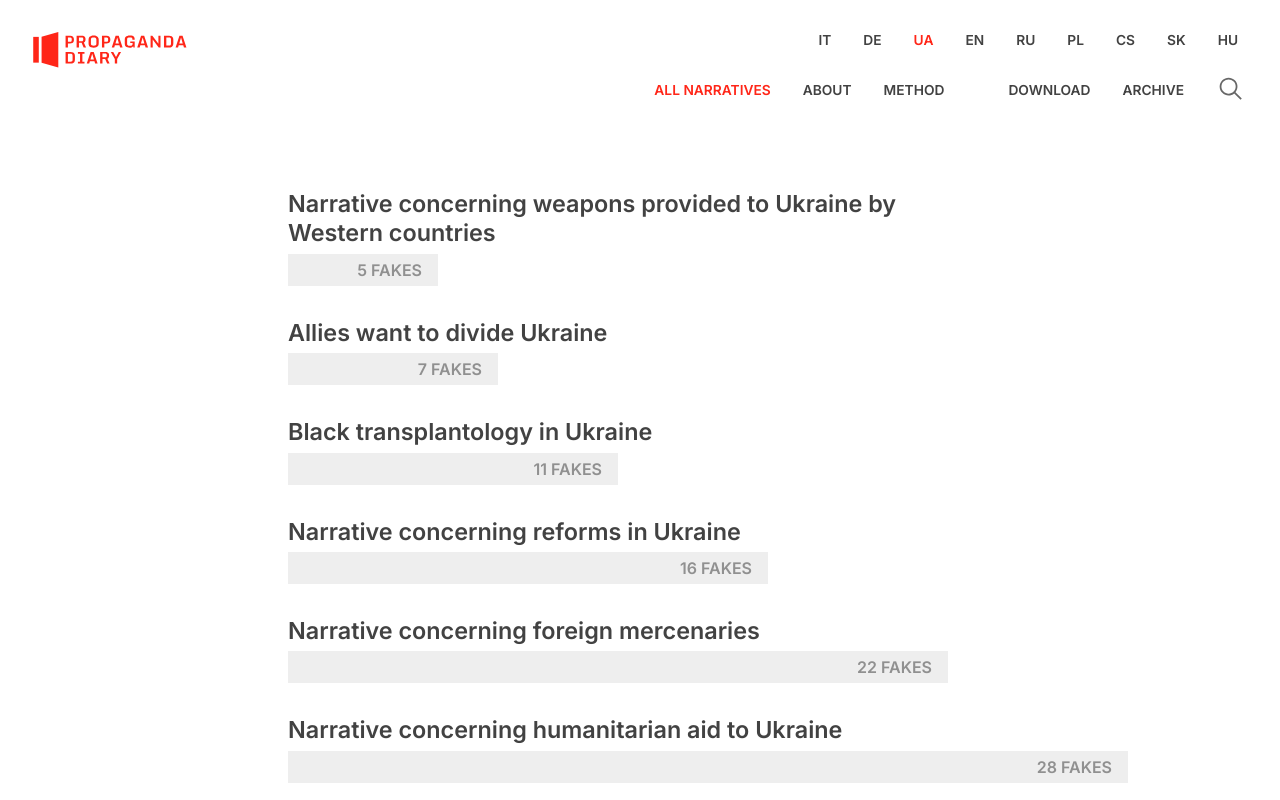
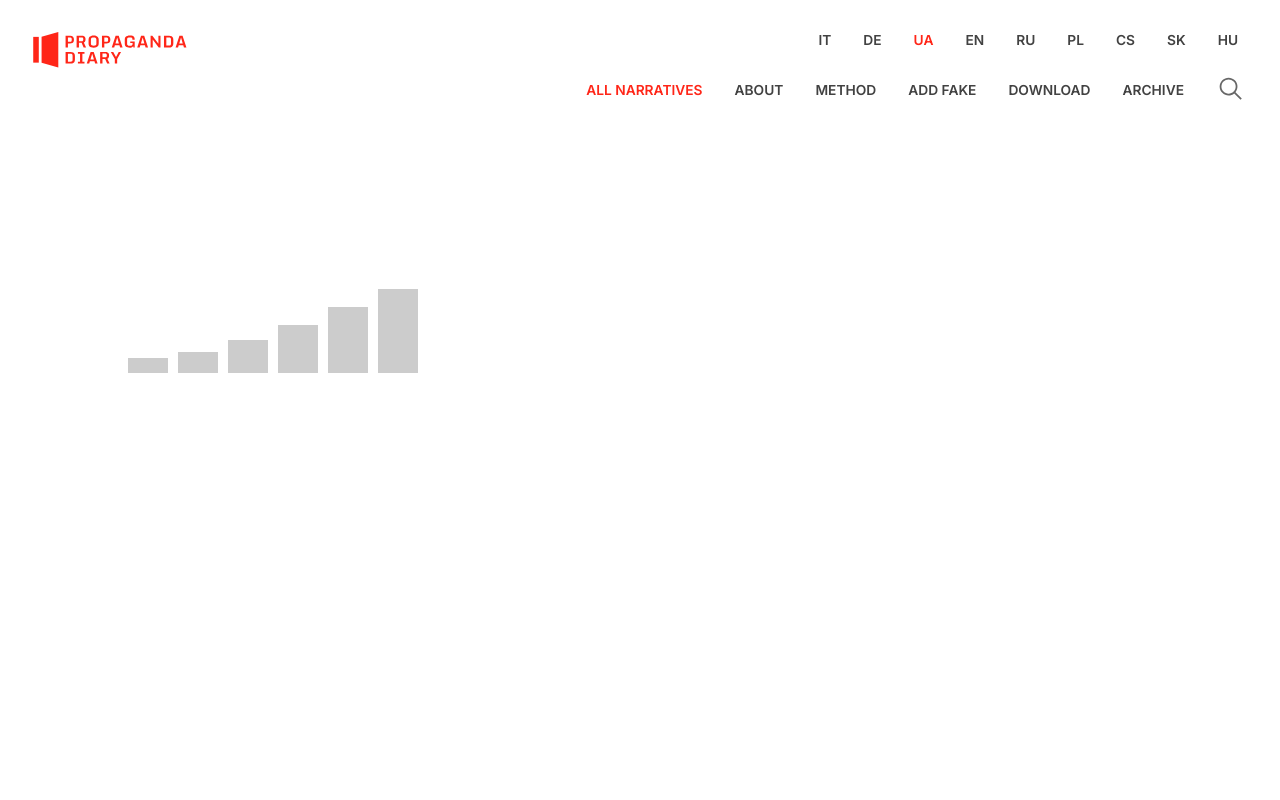
Before and after one commit to sergesoroka/propagandaDiary, a Next.js app: page /narratives in a window 1280 px wide. Shown: the top 800 px of the page. Built offline with nearby package versions, Linux system fonts and the light colour scheme.

Commit message:
BarChart Narratives

```diff
--- a/data/spetialTexts.json
+++ b/data/spetialTexts.json
@@ -24,7 +24,7 @@
         "hu": ""
     },
     {
-        "key": "Add Fake",
+        "key": "Add_Fake",
         "en": "Add Fake",
         "it": "",
         "de": "",
--- a/src/components/Header/Navbar/Navbar.tsx
+++ b/src/components/Header/Navbar/Navbar.tsx
@@ -32,7 +32,7 @@ const Navbar = () => {
         target="_blank"
       >
         <li className={pathname === "/method" ? styles.activeLink : ""}>
-          <SpetialText name={"Add_fake"} />
+          <SpetialText name={"Add_Fake"} />
         </li>
       </Link>
 
--- a/src/pages/narratives.tsx
+++ b/src/pages/narratives.tsx
@@ -3,43 +3,40 @@ import styles from "@/styles/Home.module.css";
 import { uniqueNarrativesEn } from "../../utils/statisticCalculate";
 import data from "../../data/dataEn.json";
 import Link from "next/link";
+import { useState } from "react";
 
-const narratives = () => {
+const Narratives = () => {
+  const [title, setTitle] = useState<string | null>(null);
+
   const uniqueFakes: string[] = [];
   const renderNarratives = uniqueNarrativesEn.map((item, i) => {
-    data.map((fake, i) => {
+    data.map((fake) => {
       if (!uniqueFakes.includes(fake.Fake) && fake.Narrative === item) {
         uniqueFakes.push(fake.Fake);
       }
     });
     return (
-      <>
-        <Link href={{ pathname: `/narrative/${item}` }}>
-          <div key={i} className={styles.allNarrativesBarChart}>
-            <h1 className={styles.narrativePageHeading}>{item}</h1>
-            {/* <hr
-              style={{
-                marginTop: ".8rem",
-                height: "1px",
-                width: `${uniqueFakes.length * 30}px`,
-                background: "#e7e7e7",
-                border: "none",
-              }}
-            /> */}
-            <div
-              className={styles.allNarrativesBar}
-              style={{ width: `${uniqueFakes.length * 30}px` }}
-            >
-              <span className={styles.fakesNumber}>
-                {uniqueFakes.length} FAKES
-              </span>
-            </div>
-          </div>
-        </Link>
-      </>
+      <rect
+        key={i}
+        width="40"
+        height={uniqueFakes.length * 3}
+        fill={title === item ? "#ff2618" : "#ccc"}
+        x={i * 50}
+        style={{ cursor: "pointer" }}
+        onClick={() => setTitle(item)}
+      />
     );
   });
-  return <div className={styles.allNarrativesWrap}>{renderNarratives}</div>;
+  return (
+    <div className={styles.allNarrativesWrap}>
+      <svg width="830" height="200" style={{ transform: "scaleY(-1)" }}>
+        {renderNarratives}
+      </svg>
+      <Link href={{ pathname: `/narrative/${title}` }}>
+        <h3 className={styles.narrativeDynamicTitle}>{title}</h3>
+      </Link>
+    </div>
+  );
 };
 
-export default narratives;
+export default Narratives;
--- a/src/styles/Home.module.css
+++ b/src/styles/Home.module.css
@@ -225,12 +225,8 @@
 }
 
 .allNarrativesWrap {
-  display: flex;
-  flex-direction: column;
-  justify-content: flex-start;
-  align-items: flex-start;
-  padding: 2rem 18rem;
-  min-height: 100vh;
+  padding: 2rem 8rem;
+  height: 100vh;
 }
 
 .allNarrativesBarChart {
@@ -244,15 +240,21 @@
   align-items: center;
   margin-top: 0.4rem;
   padding-right: 1rem;
-  height: 2rem;
-  width: 100%;
+  width: 2rem;
+
   background-color: #eee;
+}
+
+.narrativeDynamicTitle {
+  width: 40%;
+  border-left: 7px solid #ff2618;
+  padding-left: 0.6rem;
+  margin-top: 1rem;
 }
 
 .narrativePageHeading {
   color: #424242;
   font-size: 1.46rem;
-
 }
 .fakesNumber {
   color: #909090;
@@ -260,17 +262,17 @@
 
 .allNarrativesBarChart:hover .narrativePageHeading {
   color: var(--primary-color);
-  transition-duration: .4s;
+  transition-duration: 0.4s;
 }
 
 .allNarrativesBarChart:hover .allNarrativesBar {
   background-color: var(--primary-color);
-  transition-duration: .4s;
+  transition-duration: 0.4s;
 }
 
 .allNarrativesBarChart:hover .fakesNumber {
   color: #fff;
-  transition-duration: .4s;
+  transition-duration: 0.4s;
 }
 
 /* Enable hover only on non-touch devices */
```
